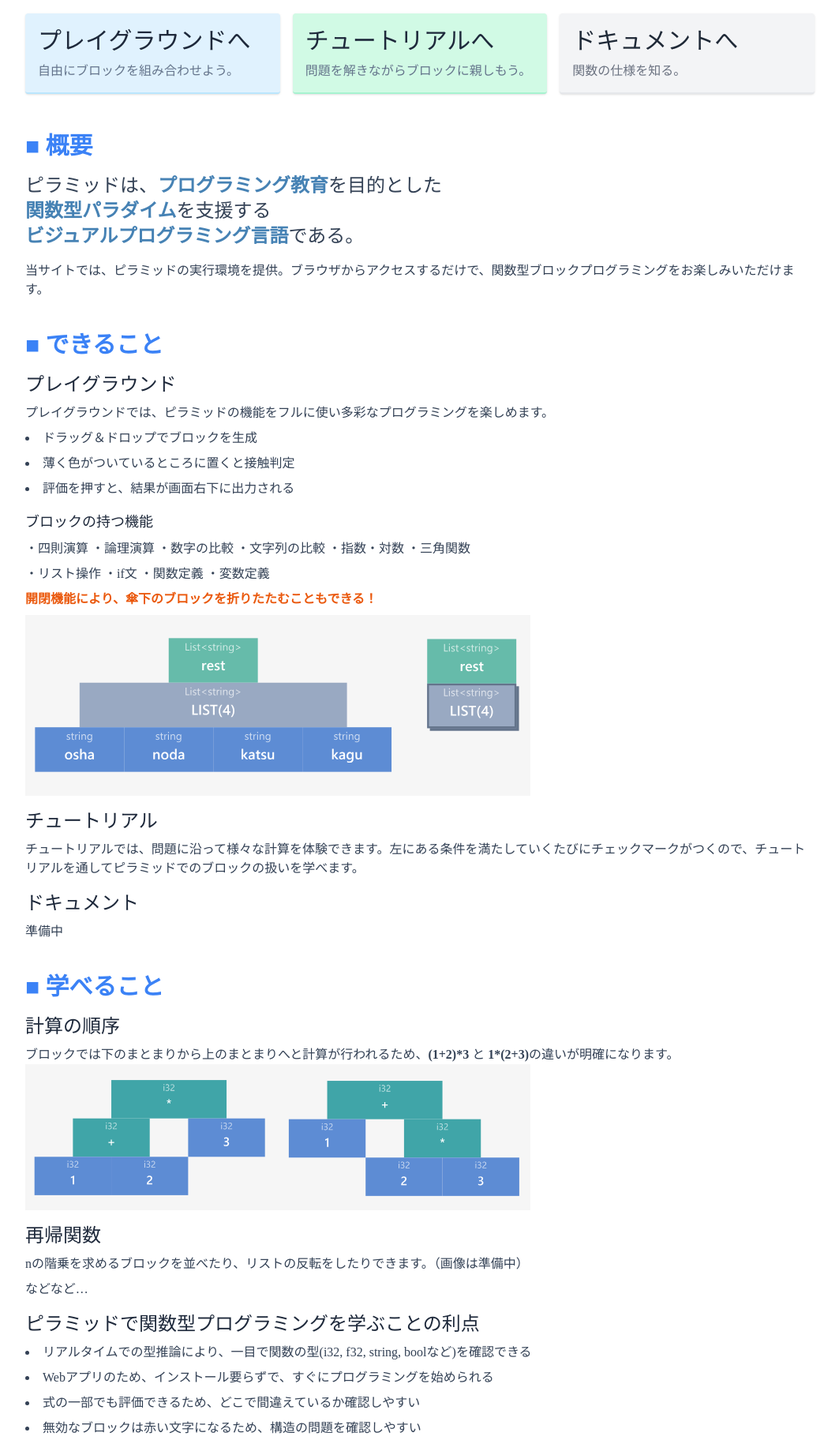
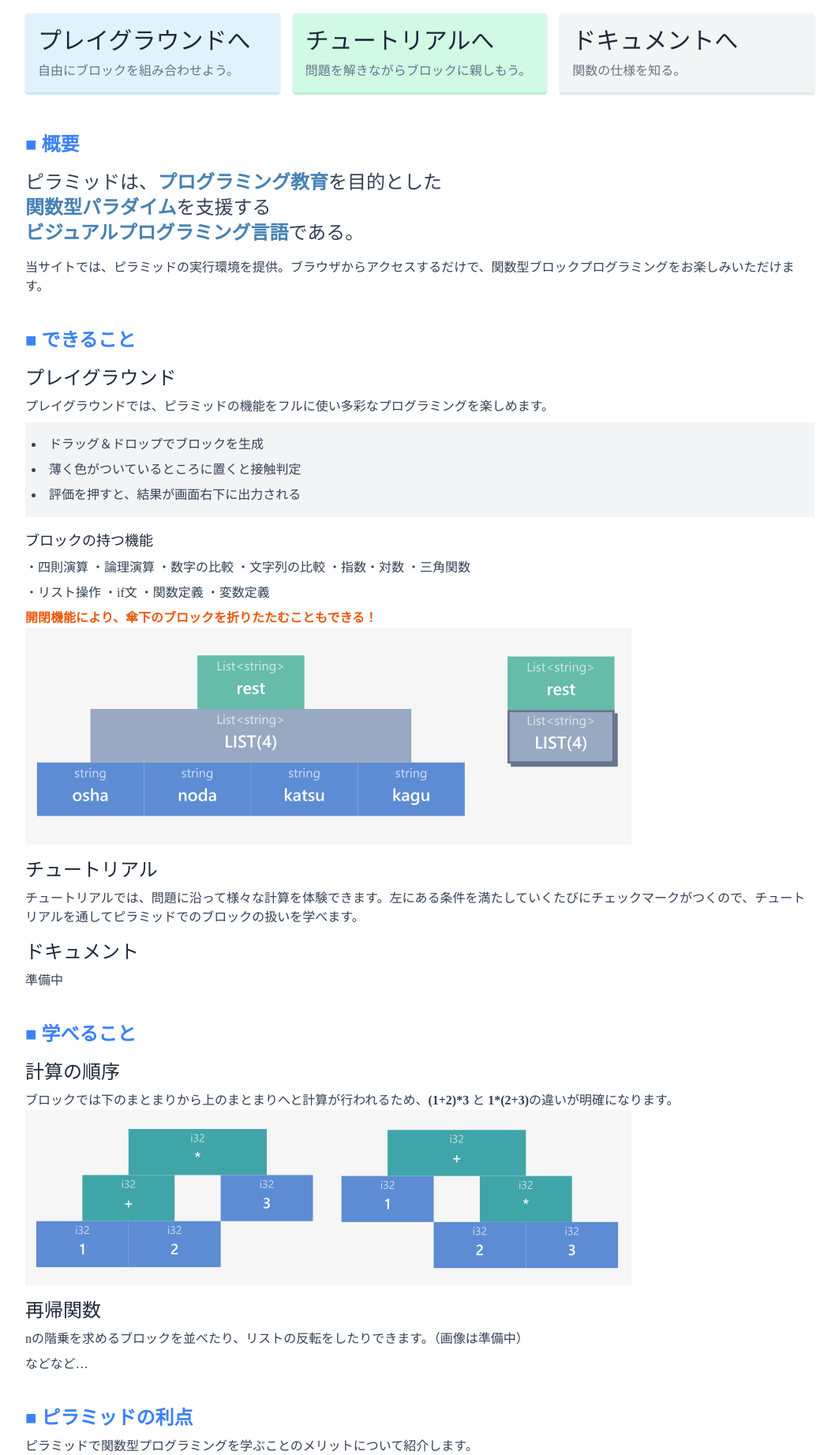
Before and after one commit to tsumiki-works/toppage, a PHP site: page / in a window 1280 px wide. Shown: the part 463-2306 px from the top of the page at 79% size, without its empty margins (108-1171 px from the left). Run offline with PHP 8.4, Linux system fonts and the light colour scheme.

Commit message:
デザイン調整など

```diff
--- a/index.html
+++ b/index.html
@@ -32,7 +32,6 @@
 <header id="ui" class="sticky top-0 z-50 bg-white shadow">
   <dev class="container max-w-screen-lg mx-auto py-1 flex flex-wrap items-center">
     <a href="https://224.works/">
-      <!--校内発表時には会社ロゴ削除-->
       <img class="h-14 ml-1 hover:opacity-80" src="https://edge-server.224.works/logo.png" alt="Azalea Works logo">
       </img>
     </a>
@@ -118,7 +117,7 @@
       </div>
     </div>
     <section class="m-3">
-      <h2 class="text-2xl sm:text-3xl text-blue-500 font-bold mt-10">■ 概要</h2>
+      <h2 class="text-lg sm:text-2xl text-blue-500 font-bold mt-10">■ 概要</h2>
       <p class="text-lg sm:text-2xl leading-snug text-slate-700 my-4">
         ピラミッドは、<font color="steelblue"><b>プログラミング教育</b></font>を目的とした<br>
         <font color="steelblue"><b>関数型パラダイム</b></font>を支援する<br>
@@ -126,10 +125,10 @@
       </p>
       <p class="text-slate-700 mt-4">当サイトでは、ピラミッドの実行環境を提供。ブラウザからアクセスするだけで、関数型ブロックプログラミングをお楽しみいただけます。</p>
       </p>
-      <h2 class="text-2xl sm:text-3xl text-blue-500 font-bold mt-10">■ できること</h2>
+      <h2 class="text-lg sm:text-2xl text-blue-500 font-bold mt-10">■ できること</h2>
       <h3 class="text-lg sm:text-2xl text-slate-800 mt-4">プレイグラウンド</h3>
       <p class="text-slate-700 my-2">プレイグラウンドでは、ピラミッドの機能をフルに使い多彩なプログラミングを楽しめます。</p>
-      <ul class="list-inside list-disc">
+      <ul class="list-inside list-disc bg-gray-100 p-2">
         <li class="text-slate-700 my-2">ドラッグ＆ドロップでブロックを生成</li>
         <li class="text-slate-700 my-2">薄く色がついているところに置くと接触判定</li>
         <li class="text-slate-700 my-2">評価を押すと、結果が画面右下に出力される</li>
@@ -141,32 +140,34 @@
       <p class="text-slate-700 my-2">
         ・リスト操作 ・if文 ・関数定義 ・変数定義
       </p>
-      <p class="text-orange-600 font-bold my-2">
+      <p class="text-orange-600 font-bold mt-2">
         開閉機能により、傘下のブロックを折りたたむこともできる！
       </p>
-      <img src="images/block_folding.svg" width="640px">
+      <img src="images/block_folding.svg" width="768px">
       <h3 class="text-lg sm:text-2xl text-slate-800 mt-4">チュートリアル</h3>
       <p class="text-slate-700 my-2">
         チュートリアルでは、問題に沿って様々な計算を体験できます。左にある条件を満たしていくたびにチェックマークがつくので、チュートリアルを通してピラミッドでのブロックの扱いを学べます。</p>
       <h3 class="text-lg sm:text-2xl text-slate-800 mt-4">ドキュメント</h3>
       <p class="text-slate-700 my-2">準備中</p>
-      <h2 class="text-2xl sm:text-3xl text-blue-500 font-bold mt-10">■ 学べること</h2>
+      <h2 class="text-lg sm:text-2xl text-blue-500 font-bold mt-10">■ 学べること</h2>
       <h3 class="text-lg sm:text-2xl text-slate-800 mt-4">計算の順序</h3>
       <p class="text-slate-700 my-2">ブロックでは下のまとまりから上のまとまりへと計算が行われるため、<b>(1+2)*3</b> と <b>1*(2+3)</b>の違いが明確になります。
-      <img src="images/keisan_junjo.svg" width="640px">
+      <img src="images/keisan_junjo.svg" width="768px">
       <h3 class="text-lg sm:text-2xl text-slate-800 mt-4">再帰関数</h3>
       <p class="text-slate-700 my-2">nの階乗を求めるブロックを並べたり、リストの反転をしたりできます。（画像は準備中）</p>
       <p class="text-slate-700 my-2">などなど…</p>
-      <h3 class="text-lg sm:text-2xl text-slate-800 mt-4">ピラミッドで関数型プログラミングを学ぶことの利点</h3>
-      <ul class="list-inside list-disc">
-        <li class="text-slate-700 my-2">リアルタイムでの型推論により、一目で関数の型(i32, f32, string, boolなど)を確認できる</li>
-        <li class="text-slate-700 my-2">Webアプリのため、インストール要らずで、すぐにプログラミングを始められる</li>
-        <li class="text-slate-700 my-2">式の一部でも評価できるため、どこで間違えているか確認しやすい</li>
+      <h2 class="text-lg sm:text-2xl text-blue-500 font-bold mt-10">■ ピラミッドの利点</h2>
+      <p class="text-slate-700 my-2">ピラミッドで関数型プログラミングを学ぶことのメリットについて紹介します。</p>
+      <ul class="list-inside list-disc bg-gray-100 p-2">
+        <li class="text-slate-700 my-2"><b>リアルタイムでの型推論</b>により、関数の型(数字、文字、真偽値など)を確認できる</li>
+        <li class="text-slate-700 my-2">Webアプリのためインストール不要。すぐにプログラミングを始められる</li>
+        <li class="text-slate-700 my-2">式の一部でも評価できるため、<b>どこで間違えているか確認しやすい</b></li>
         <li class="text-slate-700 my-2">無効なブロックは赤い文字になるため、構造の問題を確認しやすい</li>
       </ul>
+      <p class="text-slate-700 my-2">一般的なプログラミング言語とは操作感は違いますが、頭を柔らかくしてお楽しみいただければ幸いです。</p>
       <h2 class="text-xl sm:text-2xl text-blue-500 font-bold mt-10">■ 動作環境</h2>
       <p class="text-slate-700 my-2">パソコンのWebブラウザで動作させることが可能です。ただし、Internet Explorerやタブレットの縦向き画面などでは表示が乱れる場合がございます。</p>
-      <p class="text-slate-700 my-2">また、タッチ操作には現在対応していません。恐れ入りますが、マウスカーソルやキーボードを使った入力のできるパソコンからお楽しみください。
+      <p class="text-slate-700 my-2">また、タッチ操作には現在対応していません。マウスカーソルやキーボードを使った入力のできるパソコンからご利用ください。
       </p>
       <h2 class="text-xl sm:text-2xl text-blue-500 font-bold mt-10">■ ご意見ご感想はこちら</h2>
       <p class="text-slate-700 my-2">バグ報告などは、ピラミッド制作チーム <a href="mailto:tsumiki@224.works" class="text-orange-600">tsumiki@224.works</a> へお寄せください。学業との兼ね合いもあり全て解決できるとは限りませんが、目を通させていただきます。また、現在未完成の機能もあり、そちらが終わってからの作業となります。</p>
--- a/topdesign.css
+++ b/topdesign.css
@@ -803,6 +803,10 @@ video {
   padding-bottom: 1rem;
 }
 
+.p-2 {
+  padding: 0.5rem;
+}
+
 .text-center {
   text-align: center;
 }
```
